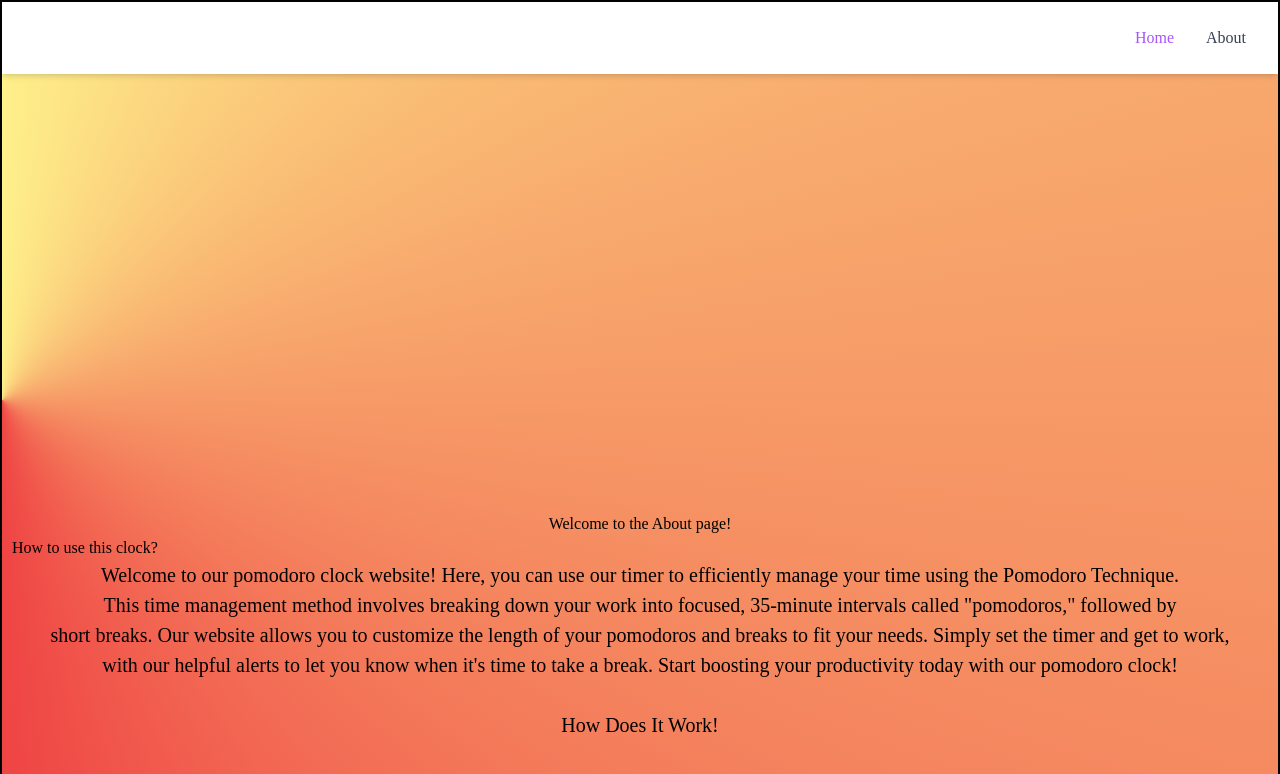
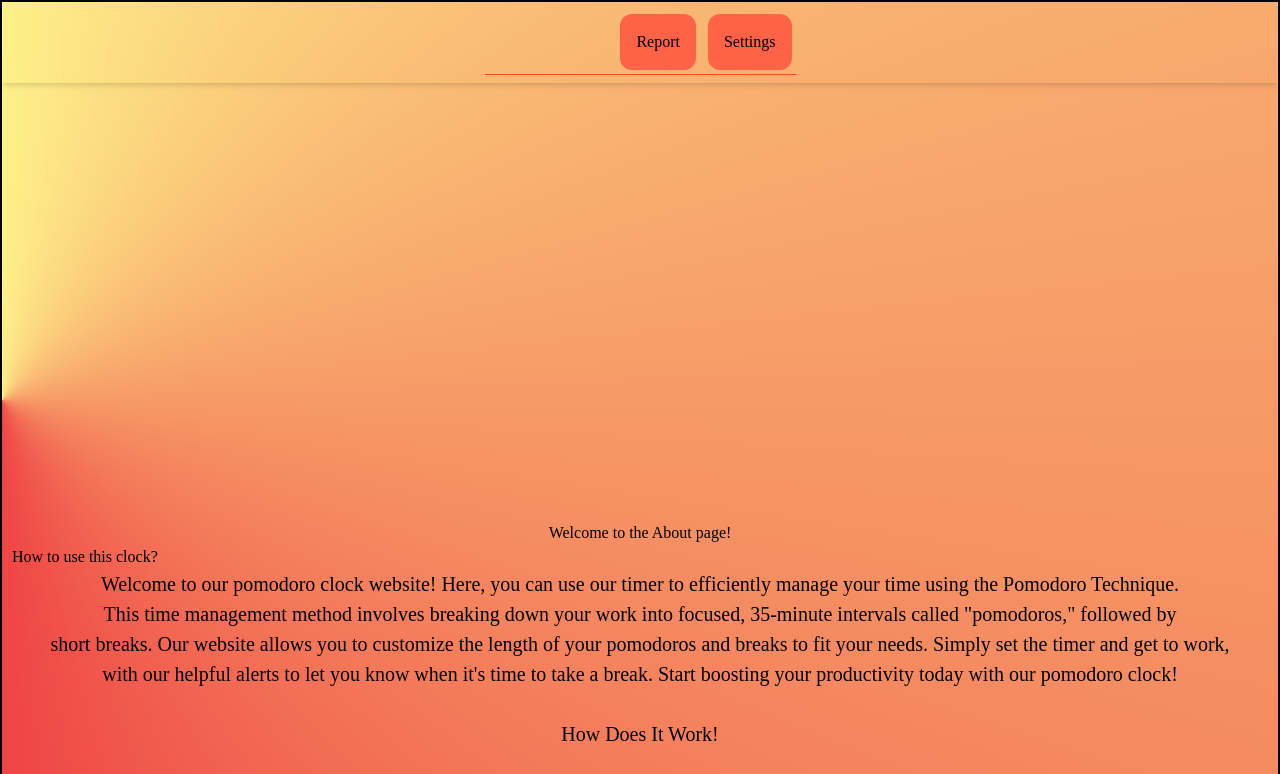
Before and after one commit to muathcs/pomodorClock, a React (Create React App) app: page /about in a window 1280 px wide. Shown: the top 774 px of the page. Built offline with nearby package versions, Linux system fonts and the light colour scheme.

Commit message:
new navBar, and fixed settings button

```diff
--- a/src/components/NavBar.jsx
+++ b/src/components/NavBar.jsx
@@ -11,32 +11,32 @@ function NavBar() {
   <header>
      <nav
         className="
-          flex flex-wrap items-center justify-between py-4 md:py-2 px-4 text-lg text-gray-700 bg-white mb-10 shadow-md
+          flex flex-wrap items-center justify-center py-4 md:py-2 px-4 text-lg text-gray-700  mb-10 shadow-md
         "
       >
-       <div>
-
-        </div>
 
 
-       <div className="hidden w-full md:flex md:items-center md:w-auto" id="menu">
+       <div className='w-1/4 flex justify-end border-b border-orange-600 p-1'>
+
+       <div className="hidden w-full md:flex md:items-center md:w-auto h-full" id="menu">
           <ul
-            className="pt-4 text-base text-gray-700 md:flex md:justify-between md:pt-0"
-          >
-            <li>
+            className="pt-4 text-base text-gray-700 md:flex md:justify-between md:pt-0 gap-3"
+            >
+            <li className=''>
               <Link
-              className='md:p-4 py-2 block hover:text-purple-400 text-purple-500'
+              className='md:p-4 py-2 block  text-black bg-[#ff6347] hover:bg-gradient rounded-xl  '
               to="/pomodorClock"
               >
-                Home
+                Report
               </Link>
                 </li>
             <li>
-              <Link className="md:p-4 py-2 block hover:text-purple-400" to="/about"
-                >About</Link>
+              <Link className="md:p-4 py-2 block hover:bg-gradient bg-[#ff6347] rounded-xl text-black " to="/about"
+                >Settings</Link>
             </li>
           </ul>
         </div>
+                </div>
     </nav>
   </header>
 
--- a/src/components/settings.jsx
+++ b/src/components/settings.jsx
@@ -7,40 +7,12 @@ import startClock from "./Actions"
 import setUpClock from "./Actions"
 import Actions from './Actions'
 import { useDispatch, useSelector } from 'react-redux'
-import { setLongBreakR, setMinutesR, setPomodorTimerR, setShortBreakR } from '../redux/timer'
+import { setLongBreakR, setMinutesR, setPomodorTimerR, setSecondsR, setShortBreakR } from '../redux/timer'
 
 let value;
-// function reducer(state, action, e){
-//     switch(action.type){
-//         case 'pomodoro':
-//             state.setPomodorTimer(action.e.target.value);
-//             state.timer.current = action.e.target.value * 60;
-//             state.setPomodorTimer(action.e.target.value);
-//             state.pomodorTimer = action.e.target.value;
-//             state.setSeconds("00");
-//             return state;
 
-//         case 'shortBreak':
-//             state.setShortBreak(action.e.target.value);
-//             state.timer.current = action.e.target.value * 60;
-//             state.setShortBreak(action.e.target.value);
-//             state.shortBreak = action.e.target.value;
-//             state.setSeconds("00");
-//             return state;
 
-//         case 'longBreak':
-//             state.setLongBreak(action.e.target.value);
-//             state.timer.current = action.e.target.value * 60;
-//             state.setLongBreak(action.e.target.value);
-//             state.shortBreak = action.e.target.value;
-//             state.setSeconds("00");
-//             return state;
-
-//     }
-
-// }
-
-function Settings({setTrigger, trigger}){
+function Settings({setTrigger, trigger, timer}){
 
 
     const { pomodorTimer, shortBreak, longBreak } = useSelector((state) => state.timer);
@@ -50,24 +22,27 @@ function Settings({setTrigger, trigger}){
 
 
     function settingSetter(clockType, e){
+        dispatch(setSecondsR("00"));
+        const input = e.target.value;
+        timer.current = input * 60;
+
         switch(clockType){
             case "pomodoro":
-                dispatch(setPomodorTimerR(e.target.value));
+                dispatch(setPomodorTimerR(input));
                 dispatch(setMinutesR(pomodorTimer))
+
 
                 break;
 
             case "shortBreak":
-                    dispatch(setShortBreakR(e.target.value));
+                dispatch(setShortBreakR(input));
                 dispatch(setMinutesR(shortBreak))
-
-                    break;
+                break;
 
             case "longBreak":
-                dispatch(setLongBreakR(e.target.value))
-                dispatch(setMinutesR(longBreak))
+                dispatch(setLongBreakR(input))
+                dispatch(setMinutesR(input))
 
-                console.log("Inisde long Break")
                 break;
         }
     }
```
